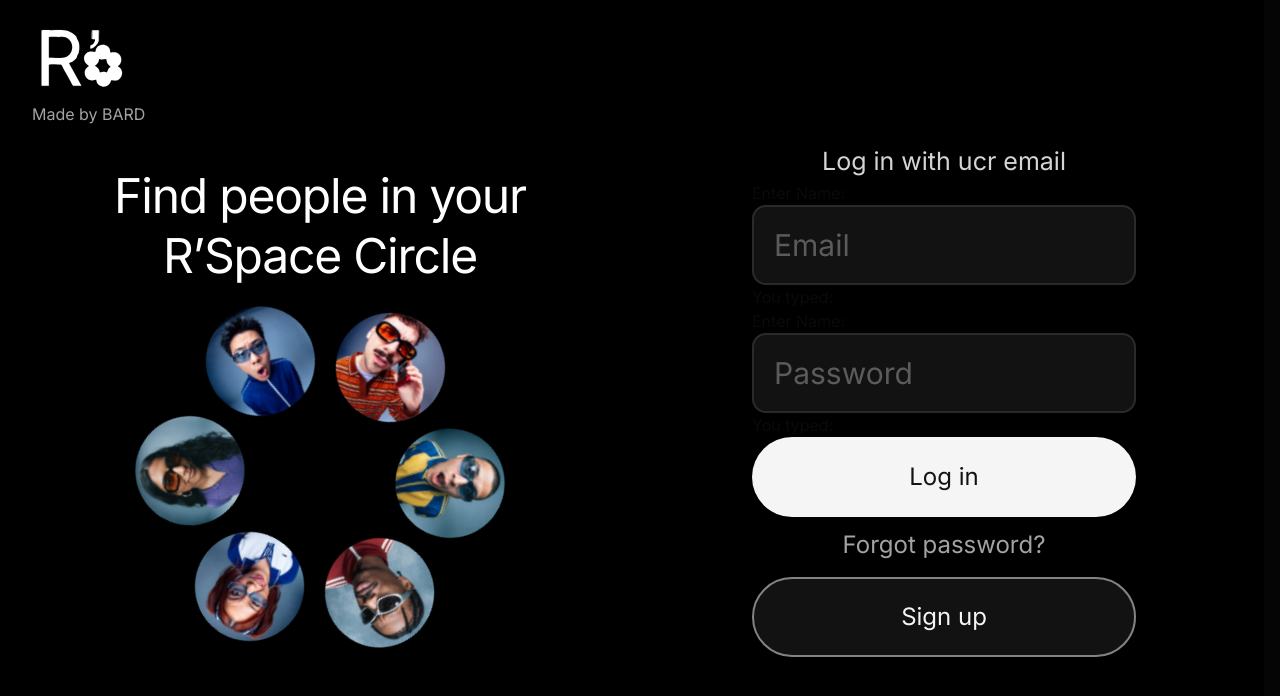
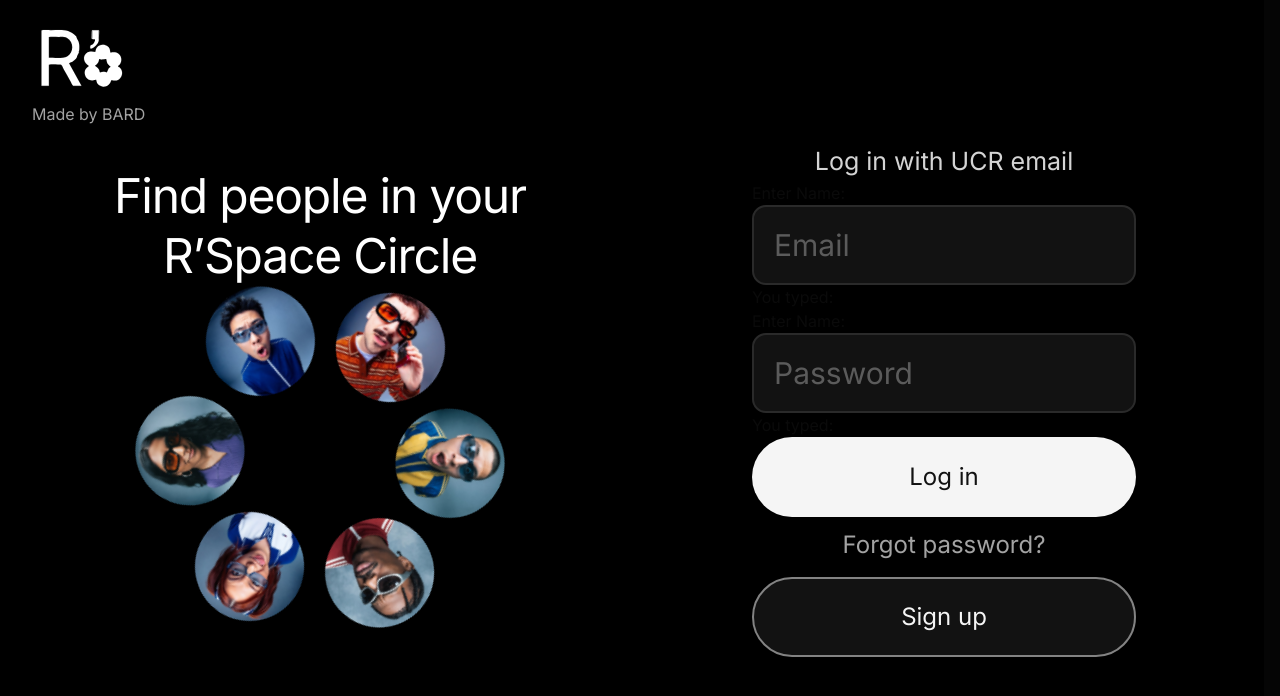
Before and after one commit to Dtowery98/CS180-Project, a Next.js app in the folder cs180/frontend/: page /login in a window 1280 px wide. Shown: the top 696 px of the page. Built offline with nearby package versions, Linux system fonts and the light colour scheme.

Commit message:
Fixed visual bug where user can scroll the page. Fixed small typos.

```diff
--- a/cs180/frontend/src/app/globals.css
+++ b/cs180/frontend/src/app/globals.css
@@ -3,6 +3,18 @@
 @import "shadcn/tailwind.css";
 
 @custom-variant dark (&:is(.dark *));
+
+html,
+body {
+  background-color: #000;
+}
+
+html:has([data-login-page]),
+body:has([data-login-page]) {
+  overflow: hidden;
+  overscroll-behavior: none;
+  background-color: #000;
+}
 
 @theme inline {
   --color-background: var(--background);
@@ -49,7 +61,7 @@
 }
 
 :root {
-  --background: oklch(1 0 0);
+  --background: #000;
   --foreground: oklch(0.145 0 0);
   --card: oklch(1 0 0);
   --card-foreground: oklch(0.145 0 0);
--- a/cs180/frontend/src/app/login/page.tsx
+++ b/cs180/frontend/src/app/login/page.tsx
@@ -9,14 +9,14 @@ const Login = () => {
     const router = useRouter();
 
   return (
-    <div className="flex h-screen w-screen bg-[#050505]">
+    <div className="flex h-screen shrink-0 w-full bg-[#050505] overflow-hidden">
         <div className="w-[50vw]">
             <LeftSide>
             </LeftSide>
         </div>
         <div className="flex flex-col items-center justify-center -translate-x-4 w-1/2 bg-black">
             <h1 className="text-[#D4D4D4] text-center text-[20px] sm:text-[20px] md:text-[22px] lg:text-[25px] xl:text-[25px]">
-                Log in with ucr email
+                Log in with UCR email
             </h1>
             <div className="flex flex-col items-center justify-center">
                 <InputBox
@@ -42,7 +42,7 @@ const Login = () => {
                 </Button>
                 <Button
                     text="Sign up"
-                    onClick={() => router.push("/")}
+                    onClick={() => router.push("/sign_up")}
                     className="bg-[#121212] text-[#F5F5F5] px-6 py-3 hover:bg-gray-400
                     border-[#838383] border-2 border-solid
                     w-[30vw] h-[10vh] text-2xl rounded-full mt-4">
--- /dev/null
+++ b/cs180/frontend/src/app/sign_up/page.tsx
@@ -0,0 +1,8 @@
+function SignUp(){
+    return(
+        <div className="text-[#F5F5F5]">
+             <h1>This is the routing for the Sign Up page</h1>
+        </div>
+    );
+}
+export default SignUp;
--- a/cs180/frontend/src/components/login/defaultPanel.tsx
+++ b/cs180/frontend/src/components/login/defaultPanel.tsx
@@ -18,12 +18,12 @@ const DefaultPanel = () => {
 
       {/* Heading and people */}
       <div className="mx-auto mt-10 flex w-full max-w-md flex-col items-center">
-        <h1 className="text-center text-5xl font-normal leading-tight tracking-tight md:text-5xl">
+        <h1 className="text-center text-5xl font-normal leading-tight tracking-tight md:text-5xl translate-y--10">
           Find people in your
           <br />
           R’Space Circle
         </h1>
-        <div className="mt-4 flex w-full justify-center">
+        <div className="mt-4 flex w-full justify-center -translate-y-5">
           <Spinner>
           </Spinner>
         </div>
```
